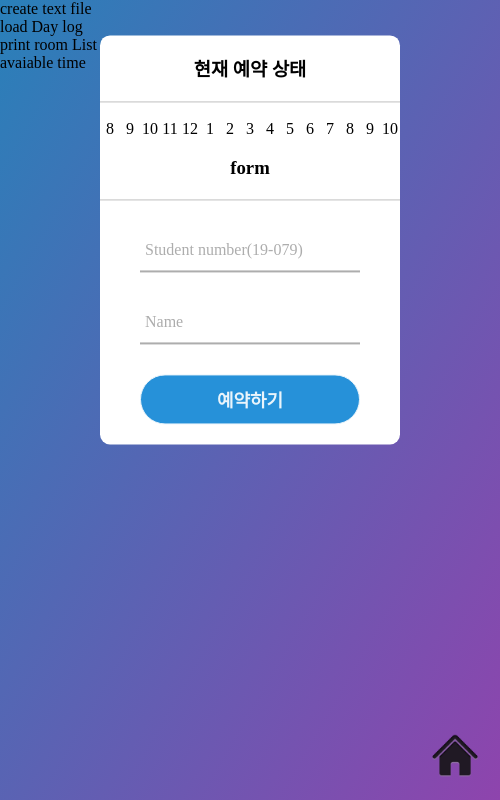
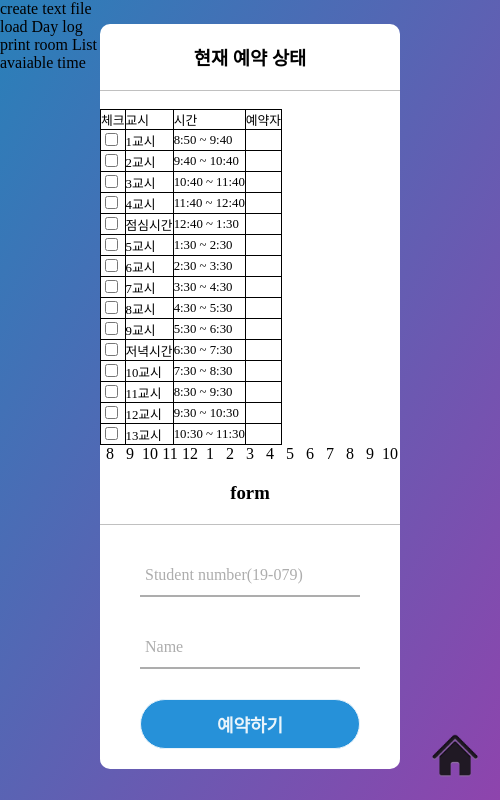
Before and after one commit to jiwon79/KSA-reservation-KIOSK-electron-, an Electron app: page pages/reservation.html in a window 500 px wide. Drawn offline with Linux system fonts and the light colour scheme; no server answers; a web font is replaced by a local one.

Commit message:
feat: Fix reserve page's table

```diff
--- a/pages/reservation.html
+++ b/pages/reservation.html
@@ -12,6 +12,105 @@
 
     <div class="center">
         <h3>현재 예약 상태</h3>
+
+        <table class="reserveTable">
+            <tr>
+                <td>체크</td>
+                <td>교시</td>
+                <td>시간</td>
+                <td>예약자</td>
+            </tr>
+            <tr onclick="applyCheckbox(0)">
+                <td><input type="checkbox" onclick="changeChecked(0)"></td>
+                <td>1교시</td>
+                <td>8:50 ~ 9:40</td>
+                <td></td>
+            </tr>
+            <tr onclick="applyCheckbox(1)">
+                <td><input type="checkbox" onclick="changeChecked(1)"></td>
+                <td>2교시</td>
+                <td>9:40 ~ 10:40</td>
+                <td></td>
+            </tr>
+            <tr onclick="applyCheckbox(2)">
+                <td><input type="checkbox" onclick="changeChecked(2)"></td>
+                <td>3교시</td>
+                <td>10:40 ~ 11:40</td>
+                <td></td>
+            </tr>
+            <tr onclick="applyCheckbox(3)">
+                <td><input type="checkbox" onclick="changeChecked(3)"></td>
+                <td>4교시</td>
+                <td>11:40 ~ 12:40</td>
+                <td></td>
+            </tr>
+            <tr onclick="applyCheckbox(4)">
+                <td><input type="checkbox" onclick="changeChecked(4)"></td>
+                <td>점심시간</td>
+                <td>12:40 ~ 1:30</td>
+                <td></td>
+            </tr>
+            <tr onclick="applyCheckbox(5)">
+                <td><input type="checkbox" onclick="changeChecked(5)"></td>
+                <td>5교시</td>
+                <td>1:30 ~ 2:30</td>
+                <td></td>
+            </tr>
+            <tr onclick="applyCheckbox(6)">
+                <td><input type="checkbox" onclick="changeChecked(6)"></td>
+                <td>6교시</td>
+                <td>2:30 ~ 3:30</td>
+                <td></td>
+            </tr>
+            <tr onclick="applyCheckbox(7)">
+                <td><input type="checkbox" onclick="changeChecked(7)"></td>
+                <td>7교시</td>
+                <td>3:30 ~ 4:30</td>
+                <td></td>
+            </tr>
+            <tr onclick="applyCheckbox(8)">
+                <td><input type="checkbox" onclick="changeChecked(8)"></td>
+                <td>8교시</td>
+                <td>4:30 ~ 5:30</td>
+                <td></td>
+            </tr>
+            <tr onclick="applyCheckbox(9)">
+                <td><input type="checkbox" onclick="changeChecked(9)"></td>
+                <td>9교시</td>
+                <td>5:30 ~ 6:30</td>
+                <td></td>
+            </tr>
+            <tr onclick="applyCheckbox(10)">
+                <td><input type="checkbox" onclick="changeChecked(10)"></td>
+                <td>저녁시간</td>
+                <td>6:30 ~ 7:30</td>
+                <td></td>
+            </tr>
+            <tr onclick="applyCheckbox(11)">
+                <td><input type="checkbox" onclick="changeChecked(11)"></td>
+                <td>10교시</td>
+                <td>7:30 ~ 8:30</td>
+                <td></td>
+            </tr>
+            <tr onclick="applyCheckbox(12)">
+                <td><input type="checkbox" onclick="changeChecked(12)"></td>
+                <td>11교시</td>
+                <td>8:30 ~ 9:30</td>
+                <td></td>
+            </tr>
+            <tr onclick="applyCheckbox(13)">
+                <td><input type="checkbox" onclick="changeChecked(13)"></td>
+                <td>12교시</td>
+                <td>9:30 ~ 10:30</td>
+                <td></td>
+            </tr>
+            <tr onclick="applyCheckbox(14)">
+                <td><input type="checkbox" onclick="changeChecked(14)"></td>
+                <td>13교시</td>
+                <td>10:30 ~ 11:30</td>
+                <td></td>
+            </tr>
+        </table>
 
         <table class="timeTable">
             <td onclick="applyTable(0)">8</td>
--- a/src/css/reservation.css
+++ b/src/css/reservation.css
@@ -6,17 +6,29 @@ body {
     background: linear-gradient(120deg, #2980b9, #8e44ad);
 }
 
+.reserveTable {
+    border: 1px solid;
+    border-collapse: collapse;
+    font-size: 0.8em;
+}
+
+.reserveTable td,
+.reserveTable tr {
+    padding: 0;
+    border: 1px solid;
+}
+
 /* table */
 .timeTable {
     margin: 0 auto;
 }
 
-table {
+.timeTable {
     border-collapse: collapse;
     border-spacing: 0;
 }
 
-td {
+.timeTable td {
     width: 20px;
     padding: 0;
     border: 0;
@@ -27,11 +39,11 @@ td {
 .center {
     position: absolute;
     width: 60%;
-    top: 30%;
+    top: 3%;
     left: 50%;
     background-color: white;
     border-radius: 10px;
-    transform: translate(-50%, -50%);
+    transform: translate(-50%, 0%);
 }
 
 .center h3 {
```
